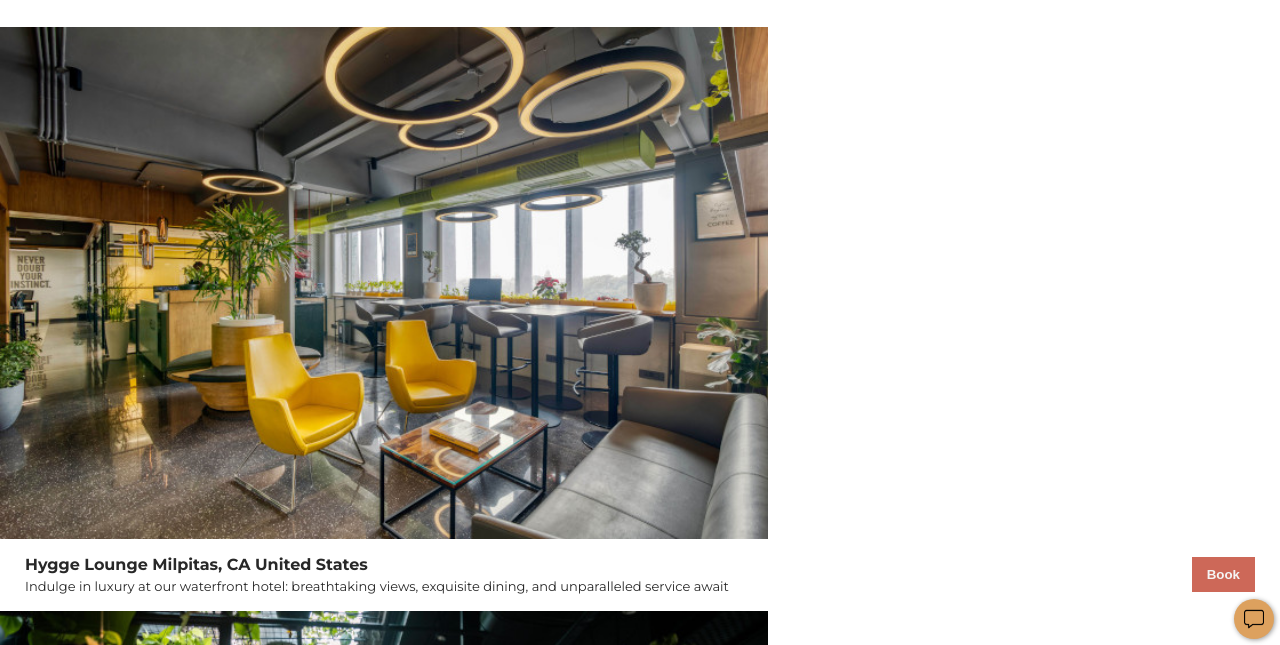
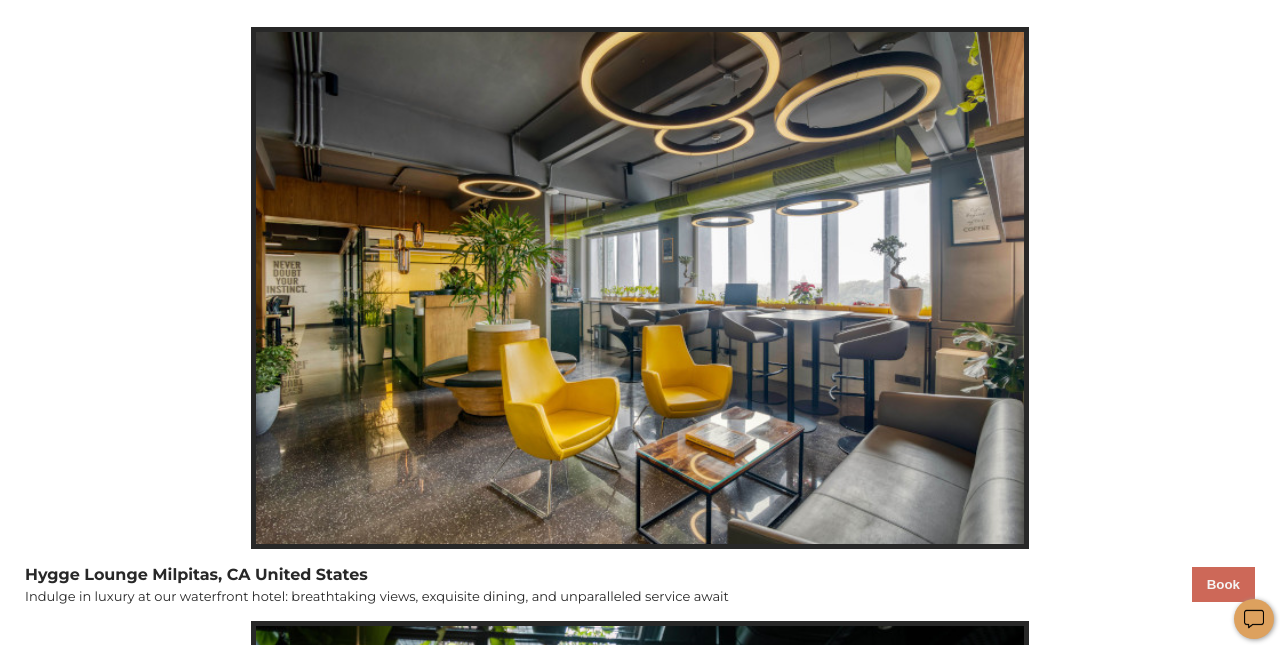
Before and after one commit to anirxdh/HotelWebsite, a website built with Vite: page index.html in a window 1280 px wide. Shown: the part 155-800 px from the top of the page. Built offline with nearby package versions, Linux system fonts and the light colour scheme.

Commit message:
Update index.css

```diff
--- a/index.css
+++ b/index.css
@@ -49,6 +49,8 @@ h1 {
 .item-img {
     display: block;
     width: 60%;
+    margin: 0 auto;
+    border: 5px solid;
 }
 
 .caption {
```
